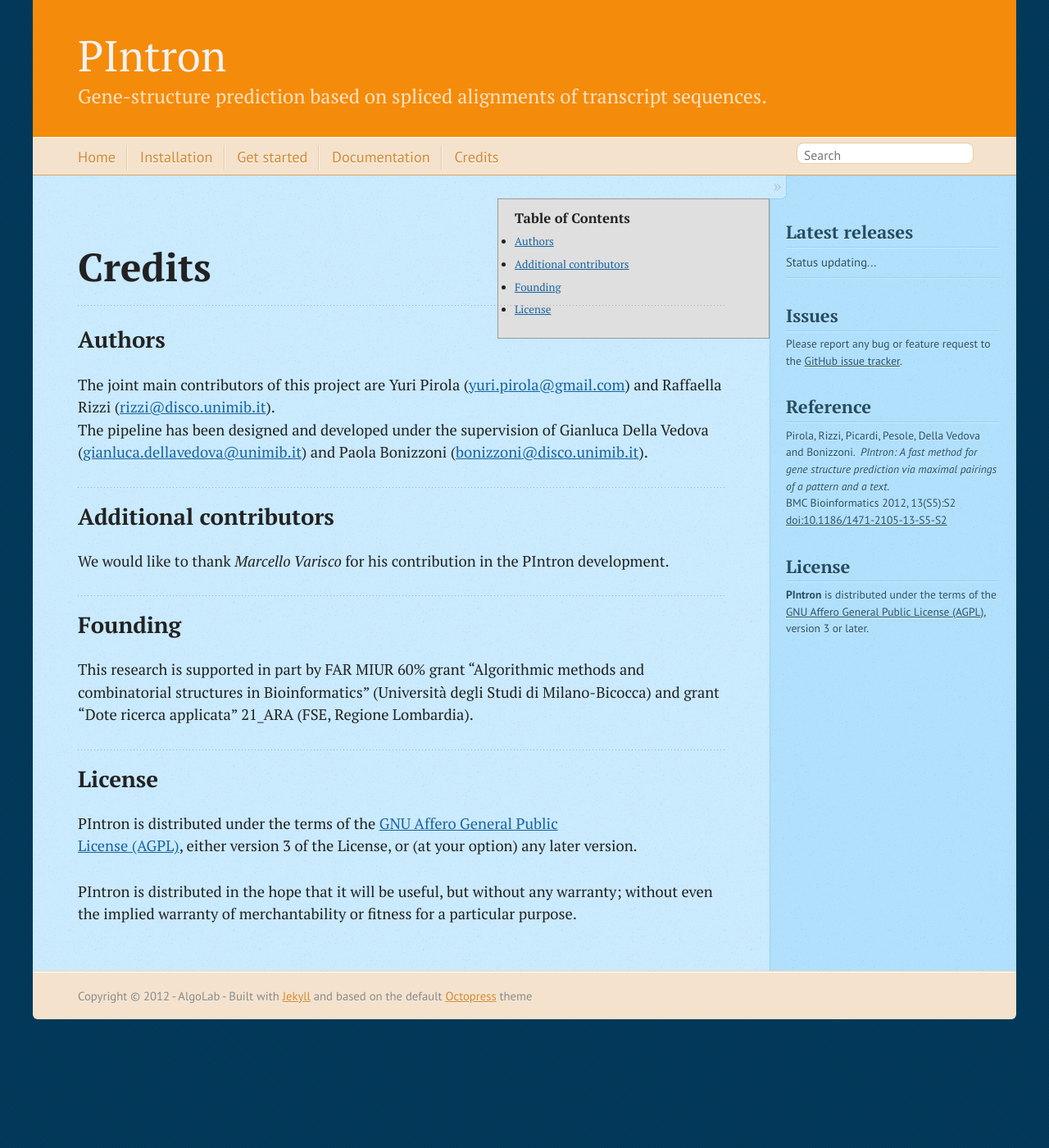
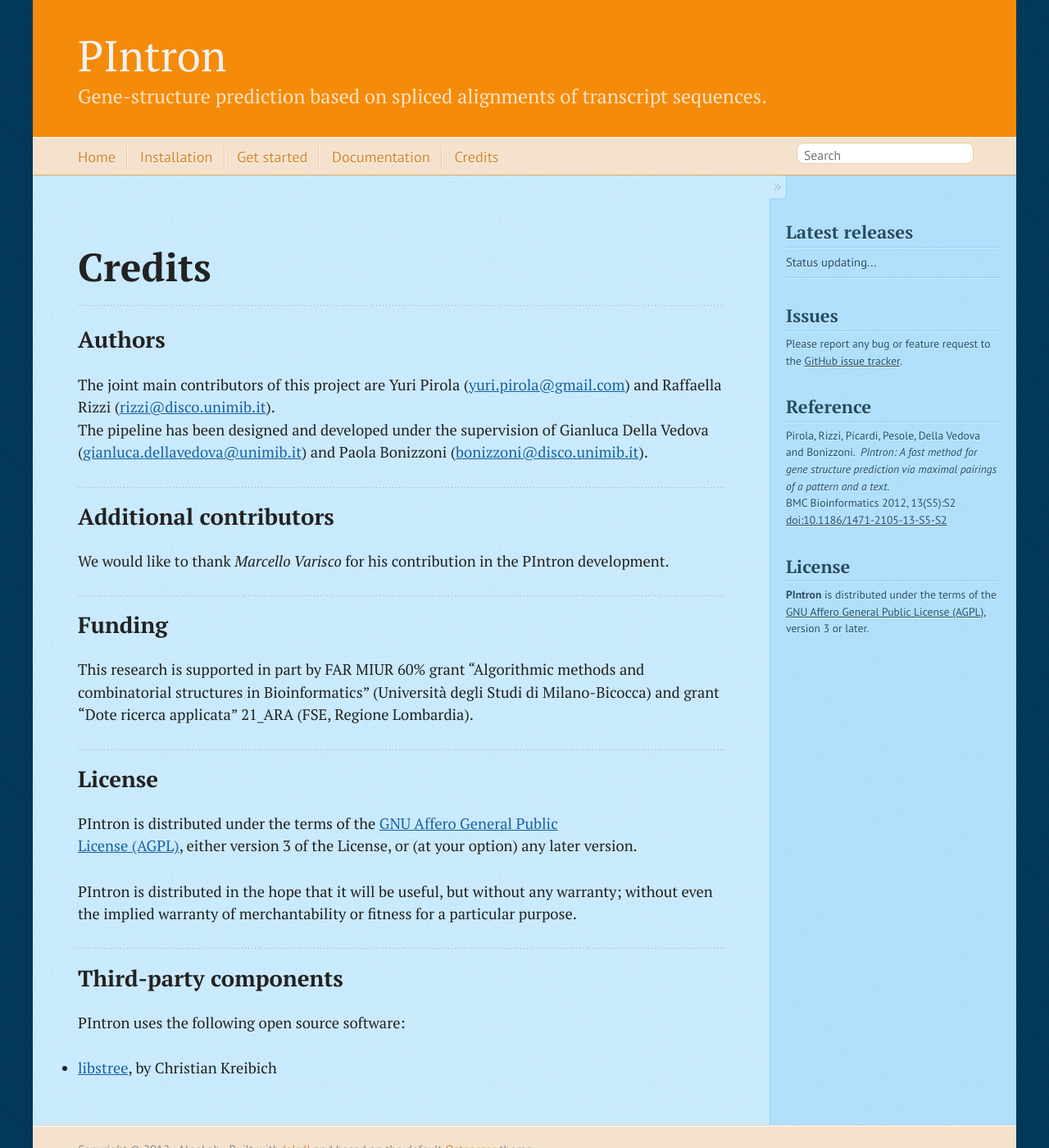
Before and after one commit to AlgoLab/PIntron, a Jekyll site: the page built from credits.markdown, in a window 1280 px wide and 1400 px high. Shown: the whole window at 82% size. Built offline with Jekyll 4.4.1, drawn with Linux system fonts in a browser that asks for light colours; nearby versions of some CDN libraries.

Commit message:
Website, update credits.

```diff
--- a/credits.markdown
+++ b/credits.markdown
@@ -18,8 +18,7 @@ Bonizzoni (<bonizzoni@disco.unimib.it>).
 We would like to thank *Marcello Varisco* for his contribution in the
 PIntron development.
 
-
-## Founding
+## Funding
 
 This research is supported in part by FAR MIUR 60% grant "Algorithmic
 methods and combinatorial structures in Bioinformatics"
@@ -37,3 +36,11 @@ License (AGPL)](https://www.gnu.org/licenses/agpl.html), either version
 PIntron is distributed in the hope that it will be useful, but without
 any warranty; without even the implied warranty of merchantability or
 fitness for a particular purpose.
+
+
+## Third-party components
+
+PIntron uses the following open source software:
+
+*  [libstree](http://www.icir.org/christian/libstree/index.html), by
+   Christian Kreibich
```
Also changed, not shown: other parts of credits.markdown (+1 -1 lines).
